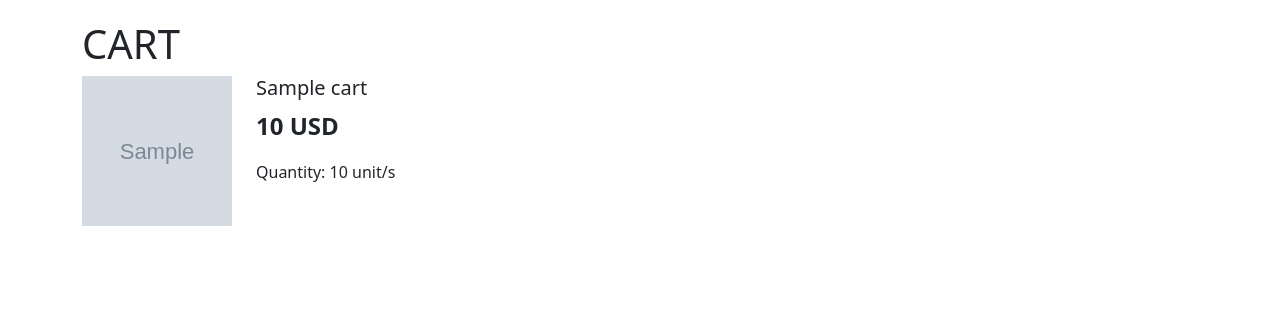
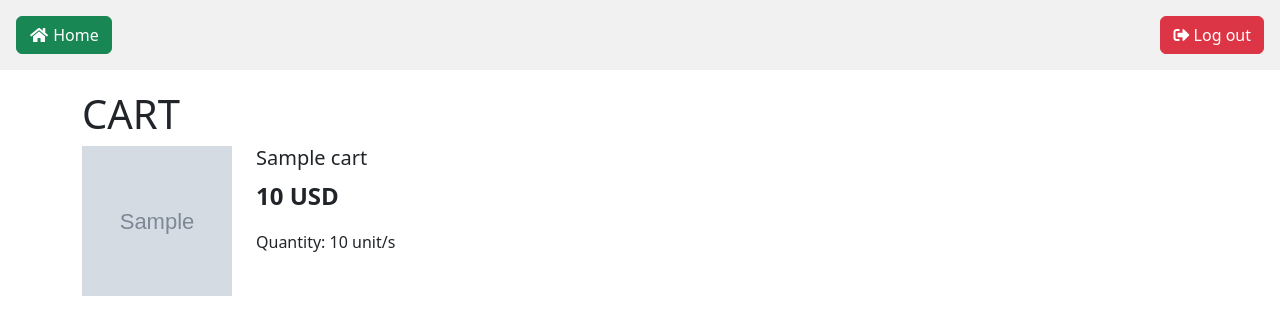
Before and after one commit to facundomdelp/backend_coderhouse, a Node project: template src/views/cart.handlebars in a window 1280 px wide. Shown: the part 56-391 px from the top of the page. Run offline with Node 20 templates, Linux system fonts and the light colour scheme; the template is opened without the code that fills it: most values are stand-ins (such as "Sample title", 1, 10 or a date in 2020); grey boxes marked "Sample" are stand-in pictures; some libraries are stand-ins or nearby versions.

Commit message:
button to cart view

```diff
--- a/src/views/cart.handlebars
+++ b/src/views/cart.handlebars
@@ -1,3 +1,8 @@
+<div class='d-flex justify-content-between p-3' style='background-color: #f1f1f1'>
+  <a href='{{baseUrl}}/home/products' class='btn btn-success me-2'><i class="fa fa-home fa-fw"></i></i> Home</a>
+  <a href='{{baseUrl}}/logout' class='btn btn-danger'><i class='fas fa-sign-out-alt'></i> Log out</a>
+</div>
+
 <div class='container' style='margin-top: 20px'>
   <h1>CART</h1>
   <div class='d-flex flex-column mb-3 gap-3'>
--- a/src/views/products.handlebars
+++ b/src/views/products.handlebars
@@ -1,5 +1,6 @@
-<div class="d-flex justify-content-end p-3" style="background-color: #f1f1f1">
-  <a href="{{baseUrl}}/logout" class="btn btn-success"><i class="fas fa-sign-out-alt"></i>Log out</a>
+<div class="d-flex justify-content-between p-3" style="background-color: #f1f1f1">
+  <a href="{{baseUrl}}/home/carts/{{cartId}}" class="btn btn-success me-2"><i class="fa fa-shopping-cart"></i> Cart</a>
+  <a href="{{baseUrl}}/logout" class="btn btn-danger"><i class="fas fa-sign-out-alt"></i> Log out</a>
 </div>
 
 <div class="d-flex justify-content-center p-3" style="background-color: #cbfdd2">
```
